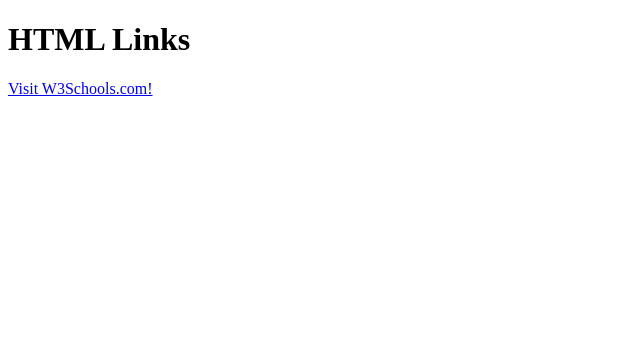
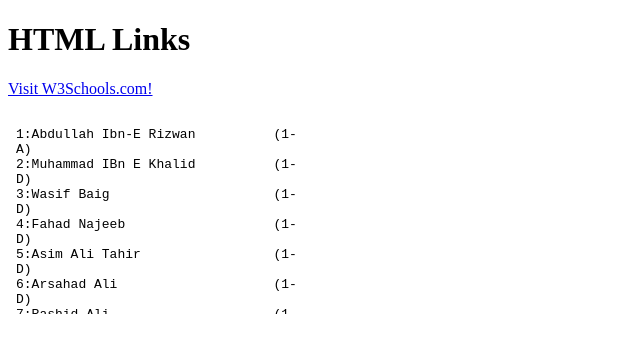
Before and after one commit to Muhammad-Ibn-E-Khalid/MAS, a plain HTML site: page index.html in a window 1280 px wide. Shown: the whole page, without its empty margins (0-640 px from the left). Drawn offline with Linux system fonts and the light colour scheme.

Commit message:
Update index.html

```diff
--- a/index.html
+++ b/index.html
@@ -6,5 +6,9 @@
 
 <p><a href="MAS.text">Visit W3Schools.com!</a></p>
 
+  <object data="MAS.txt" width="300" height="200">
+Not supported
+</object>
+
 </body>
 </html>
```
